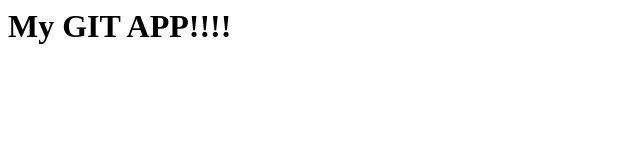
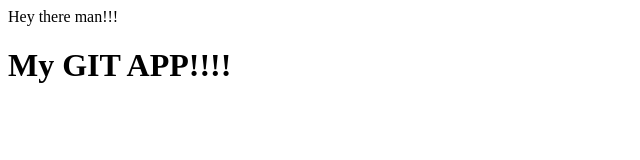
Before and after one commit to AdamJC-Git/GitHubTutorialPractise, a plain HTML site: page Index.html in a window 1280 px wide. Shown: the whole page, without its empty margins (0-640 px from the left). Drawn offline with Linux system fonts and the light colour scheme.

Commit message:
a new change to Index.html

```diff
--- a/Index.html
+++ b/Index.html
@@ -1,6 +1,7 @@
 <html>
 <head>
 <title>My App for GIT Tutorial</title>
+Hey there man!!!
 </head>
 <body>
 <h1>My GIT APP!!!!</h1>
```
